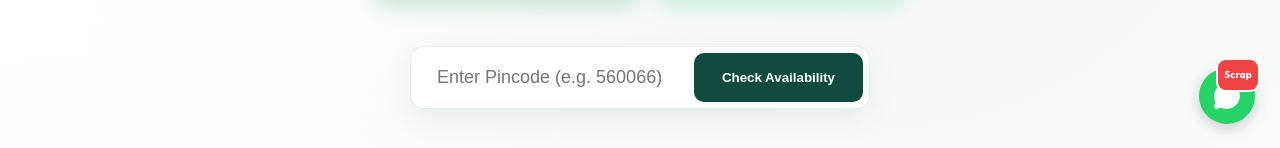
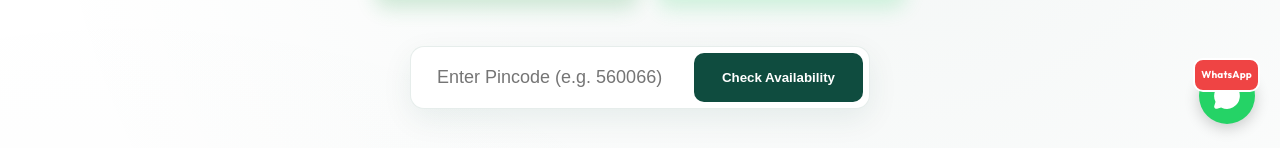
Before and after one commit to sunilmaharaj1991-max/Blinklean-web, a React (Vite) app: page / in a window 1280 px wide. Shown: the part 591-739 px from the top of the page. Built offline with nearby package versions, Linux system fonts and the light colour scheme; no server answers; a web font is replaced by a local one.

Commit message:
Change WhatsApp button badge label to WhatsApp and retain simple inquiry message

```diff
--- a/src/components/FloatingWhatsApp.jsx
+++ b/src/components/FloatingWhatsApp.jsx
@@ -8,7 +8,7 @@ const FloatingWhatsApp = ({
   right = '25px',
   left = 'auto',
   backgroundColor = '#25d366',
-  badgeText = "Scrap"
+  badgeText = "WhatsApp"
 }) => {
   const whatsappUrl = `https://wa.me/${phoneNumber}?text=${encodeURIComponent(message)}`;
 
```
